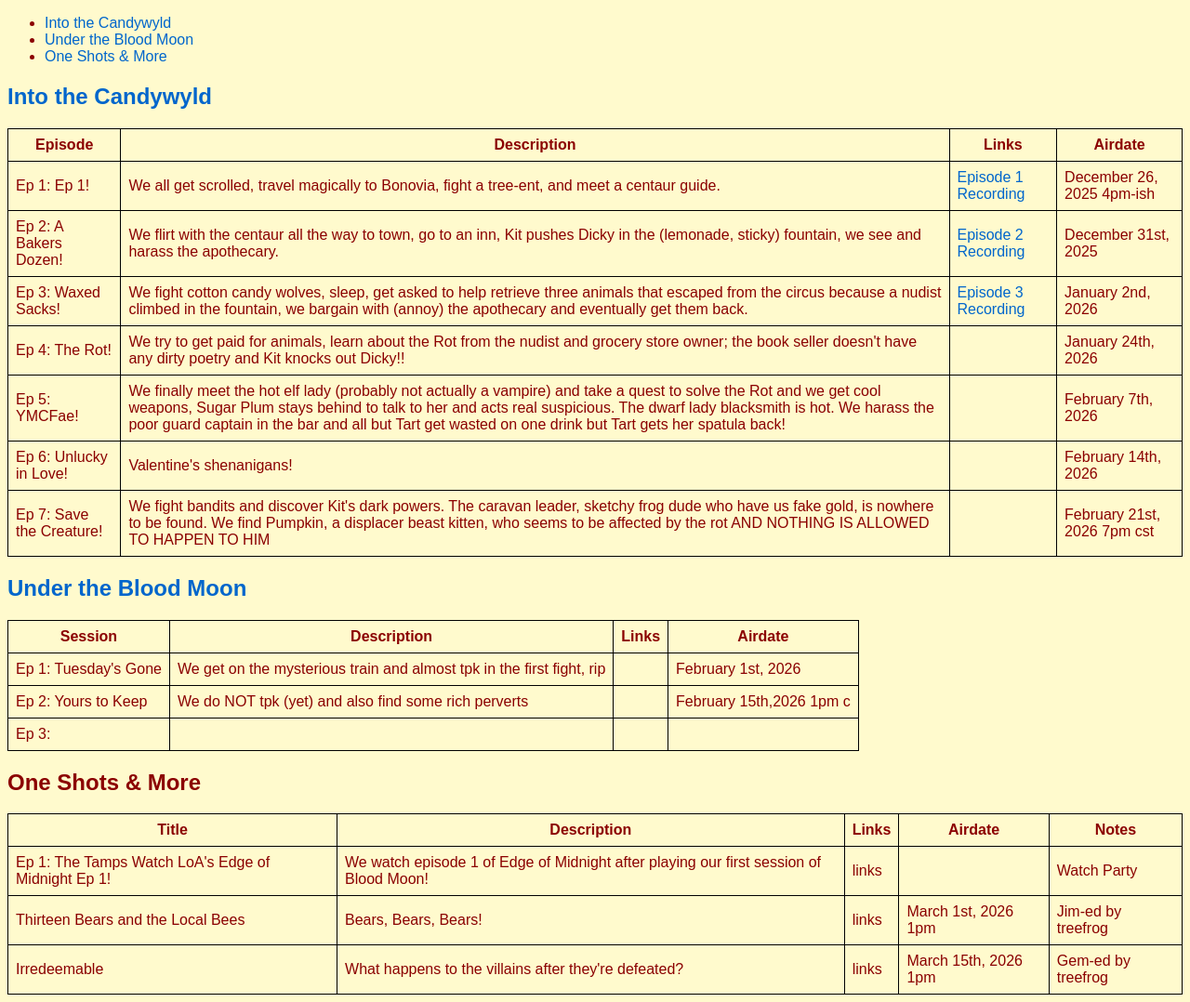
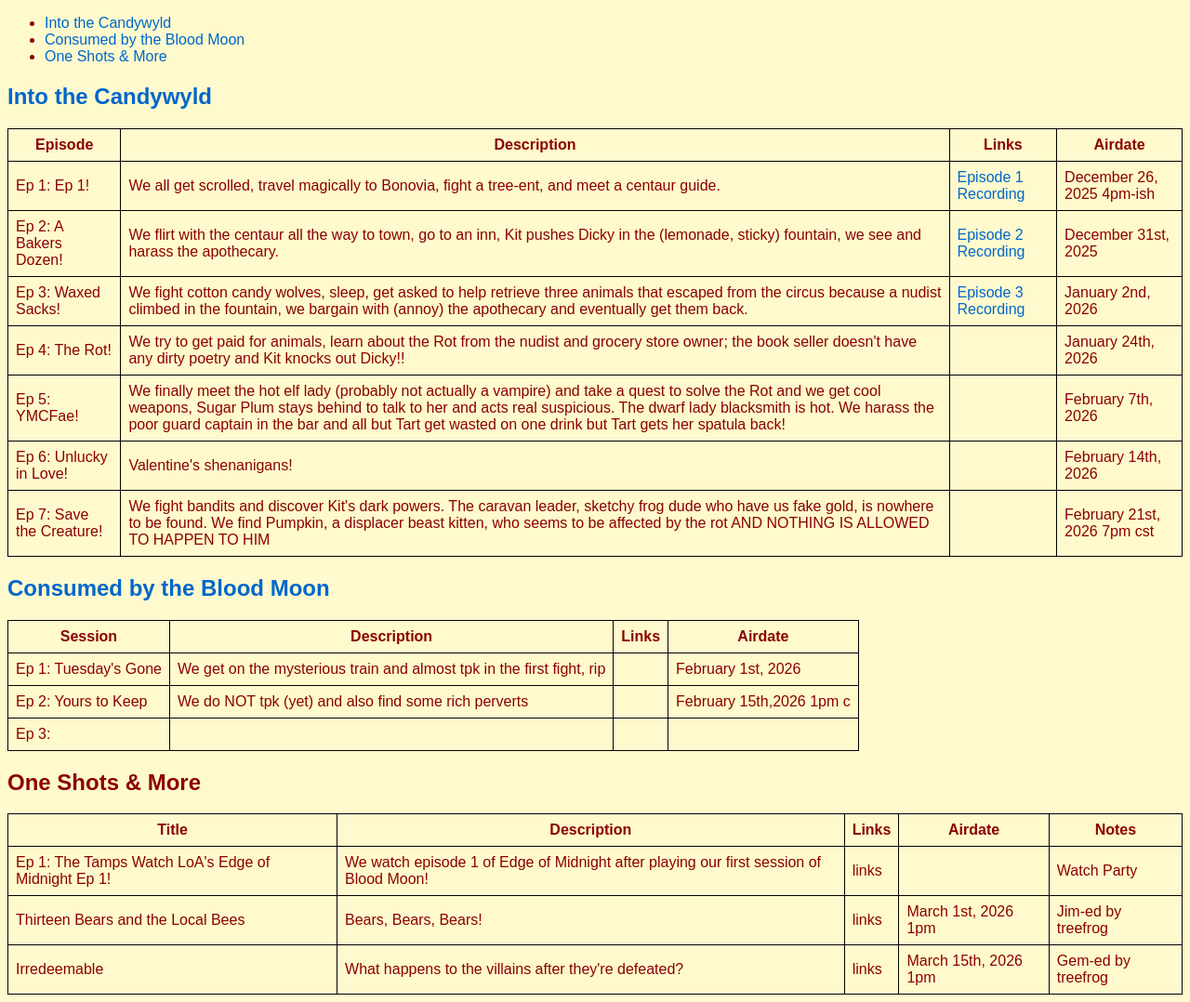
Before and after one commit to narrowtamps/narrowtamps.github.io, a Jekyll site: the page pages/campaigns.html, which Jekyll copies as it is, in a window 1280 px wide. Shown: the whole page at 93% size. Built offline with Jekyll 4.4.1, drawn with Linux system fonts in a browser that asks for light colours.

Commit message:
Update campaigns.html

```diff
--- a/pages/campaigns.html
+++ b/pages/campaigns.html
@@ -49,7 +49,7 @@
         <nav>
             <ul>
                 <li><a href="#table1">Into the Candywyld</a></li>
-                <li><a href="#table2">Under the Blood Moon</a></li>
+                <li><a href="#table2">Consumed by the Blood Moon</a></li>
                 <li><a href="#table3">One Shots & More</a></li>
             </ul>
         </nav>
@@ -76,7 +76,7 @@
         </section>
 
         <section id="table2">
-            <h2><a href="./moon.html">Under the Blood Moon</a></h2>
+            <h2><a href="./moon.html">Consumed by the Blood Moon</a></h2>
             <table>
                 <!-- Table 2 content goes here -->
                  <thead>
```
